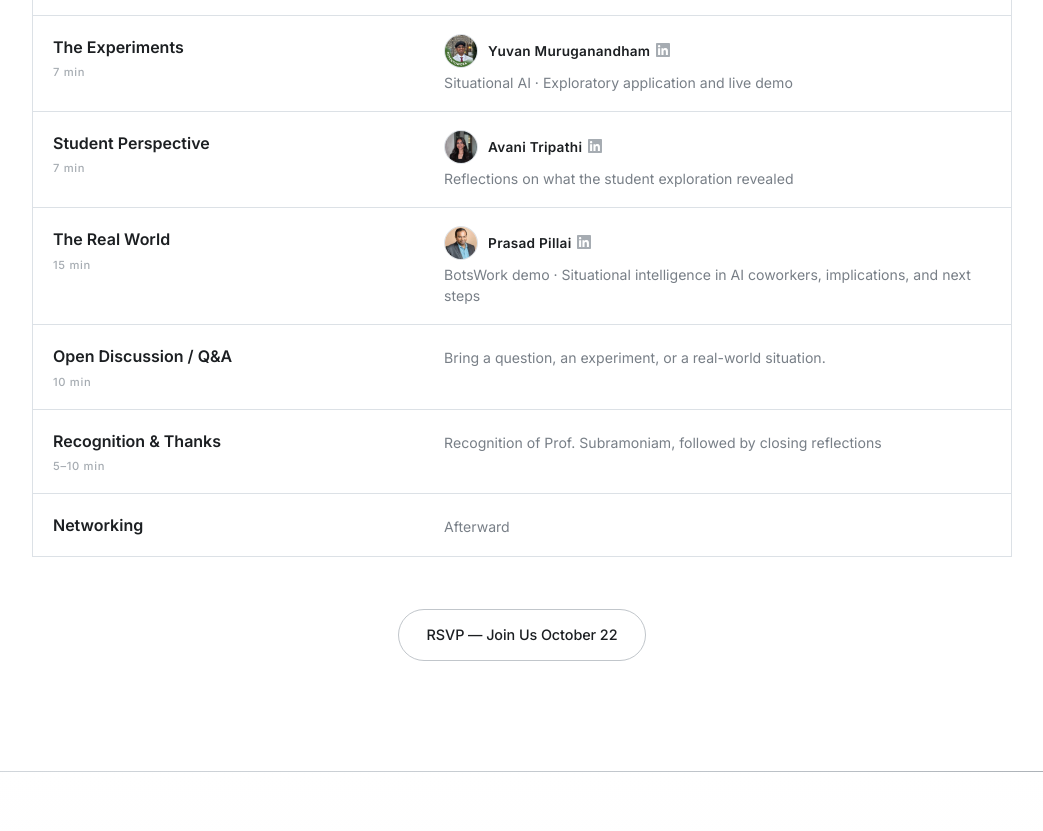
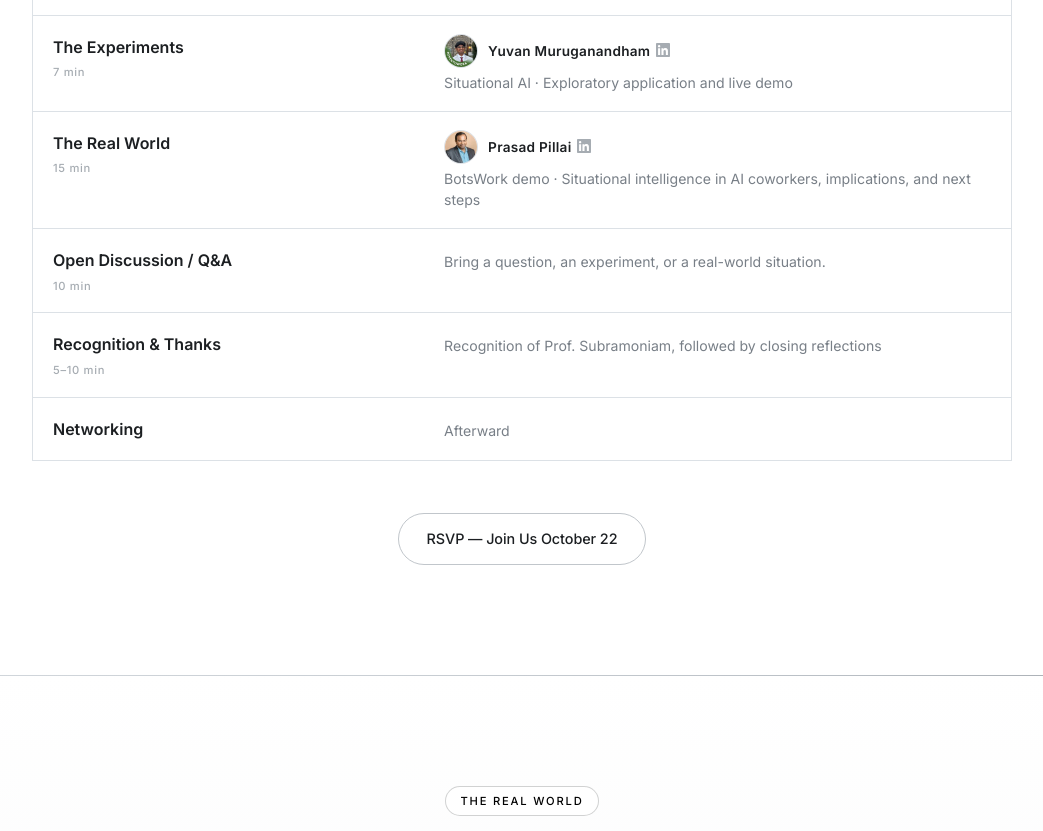
Before and after one commit to Situational-AI/situational-ai.github.io, an Eleventy site: page src/events/october-22-2026.html in a window 1280 px wide. Shown: the part 3777-4608 px from the top of the page, without its empty margins (118-1161 px from the left). Built offline with nearby package versions, Linux system fonts and the light colour scheme; Eleventy itself is replaced by a stand-in of ours; files that its build step writes are made by us from their sources.

Commit message:
program: drop the Student Perspective segment
Avani now has one slot, The Idea, at the top. Her project page still lists
the forum under Presentations, without claiming a segment of its own.

Co-Authored-By: Claude Opus 5 (1M context) <noreply@anthropic.com>

```diff
--- a/src/_data/people.json
+++ b/src/_data/people.json
@@ -108,7 +108,7 @@
       "Research interests"
     ],
     "eventRoles": {
-      "october-22-2026": "The Idea · Student Perspective"
+      "october-22-2026": "The Idea"
     }
   },
   {
--- a/src/_data/projects.json
+++ b/src/_data/projects.json
@@ -212,7 +212,7 @@
       "Definition",
       "Human correction and governance"
     ],
-    "presentation": "Welcome · Student Perspective",
+    "presentation": null,
     "sections": [
       [
         "The Journey",
--- a/src/events/october-22-2026.html
+++ b/src/events/october-22-2026.html
@@ -191,7 +191,6 @@ layout: "layouts/base.njk"
             <tr><th>The Computation<span class="program-duration">7 min</span></th><td><a class="person" href="/people/sabareesh-dinakaran.html"><span class="avatar avatar--sm" data-initials="SD"><img src="../assets/images/people/sabareesh.jpg" alt="" loading="lazy" onerror="this.remove()"></span><strong class="person-name">Sabareesh Dinakaran</strong></a><a class="li-link" href="https://www.linkedin.com/in/sabareesh-dinakaran-1a5692283/" target="_blank" rel="noopener" aria-label="Sabareesh Dinakaran on LinkedIn"><svg class="li-icon" viewBox="0 0 24 24" aria-hidden="true"><path fill="currentColor" d="M20.45 20.45h-3.55v-5.57c0-1.33-.03-3.04-1.85-3.04-1.85 0-2.14 1.45-2.14 2.94v5.67H9.36V9h3.41v1.56h.05c.47-.9 1.63-1.85 3.36-1.85 3.6 0 4.27 2.37 4.27 5.45v6.29zM5.34 7.43a2.06 2.06 0 1 1 0-4.12 2.06 2.06 0 0 1 0 4.12zM7.12 20.45H3.56V9h3.56v11.45zM22.22 0H1.77C.79 0 0 .77 0 1.72v20.56C0 23.23.79 24 1.77 24h20.45c.98 0 1.78-.77 1.78-1.72V1.72C24 .77 23.2 0 22.22 0z"/></svg></a><span class="program-note">Can situation recognition reduce context and prompt needs and enable smaller, efficient models?</span></td></tr>
             <tr><th>The Experiments<span class="program-duration">7 min</span></th><td><a class="person" href="/people/sai-jagadish-manchikanti.html"><span class="avatar avatar--sm" data-initials="SM"><img src="../assets/images/people/sai.jpg" alt="" loading="lazy" onerror="this.remove()"></span><strong class="person-name">Sai Jagadish Manchikanti</strong></a><a class="li-link" href="https://www.linkedin.com/in/saijagadishkumarmanchikanti/" target="_blank" rel="noopener" aria-label="Sai Jagadish Manchikanti on LinkedIn"><svg class="li-icon" viewBox="0 0 24 24" aria-hidden="true"><path fill="currentColor" d="M20.45 20.45h-3.55v-5.57c0-1.33-.03-3.04-1.85-3.04-1.85 0-2.14 1.45-2.14 2.94v5.67H9.36V9h3.41v1.56h.05c.47-.9 1.63-1.85 3.36-1.85 3.6 0 4.27 2.37 4.27 5.45v6.29zM5.34 7.43a2.06 2.06 0 1 1 0-4.12 2.06 2.06 0 0 1 0 4.12zM7.12 20.45H3.56V9h3.56v11.45zM22.22 0H1.77C.79 0 0 .77 0 1.72v20.56C0 23.23.79 24 1.77 24h20.45c.98 0 1.78-.77 1.78-1.72V1.72C24 .77 23.2 0 22.22 0z"/></svg></a><span class="program-note">RiskPulse · Exploratory implementation and live demo</span></td></tr>
             <tr><th>The Experiments<span class="program-duration">7 min</span></th><td><a class="person" href="/people/yuvan-muruganandham.html"><span class="avatar avatar--sm" data-initials="YM"><img src="../assets/images/people/yuvan.jpg" alt="" loading="lazy" onerror="this.remove()"></span><strong class="person-name">Yuvan Muruganandham</strong></a><a class="li-link" href="https://www.linkedin.com/in/yuvan-muruganandham/" target="_blank" rel="noopener" aria-label="Yuvan Muruganandham on LinkedIn"><svg class="li-icon" viewBox="0 0 24 24" aria-hidden="true"><path fill="currentColor" d="M20.45 20.45h-3.55v-5.57c0-1.33-.03-3.04-1.85-3.04-1.85 0-2.14 1.45-2.14 2.94v5.67H9.36V9h3.41v1.56h.05c.47-.9 1.63-1.85 3.36-1.85 3.6 0 4.27 2.37 4.27 5.45v6.29zM5.34 7.43a2.06 2.06 0 1 1 0-4.12 2.06 2.06 0 0 1 0 4.12zM7.12 20.45H3.56V9h3.56v11.45zM22.22 0H1.77C.79 0 0 .77 0 1.72v20.56C0 23.23.79 24 1.77 24h20.45c.98 0 1.78-.77 1.78-1.72V1.72C24 .77 23.2 0 22.22 0z"/></svg></a><span class="program-note">Situational AI · Exploratory application and live demo</span></td></tr>
-            <tr><th>Student Perspective<span class="program-duration">7 min</span></th><td><a class="person" href="/people/avani-tripathi.html"><span class="avatar avatar--sm" data-initials="AT"><img src="../assets/images/people/avani.jpg" alt="" loading="lazy" onerror="this.remove()"></span><strong class="person-name">Avani Tripathi</strong></a><a class="li-link" href="https://www.linkedin.com/in/avanitripathi/" target="_blank" rel="noopener" aria-label="Avani Tripathi on LinkedIn"><svg class="li-icon" viewBox="0 0 24 24" aria-hidden="true"><path fill="currentColor" d="M20.45 20.45h-3.55v-5.57c0-1.33-.03-3.04-1.85-3.04-1.85 0-2.14 1.45-2.14 2.94v5.67H9.36V9h3.41v1.56h.05c.47-.9 1.63-1.85 3.36-1.85 3.6 0 4.27 2.37 4.27 5.45v6.29zM5.34 7.43a2.06 2.06 0 1 1 0-4.12 2.06 2.06 0 0 1 0 4.12zM7.12 20.45H3.56V9h3.56v11.45zM22.22 0H1.77C.79 0 0 .77 0 1.72v20.56C0 23.23.79 24 1.77 24h20.45c.98 0 1.78-.77 1.78-1.72V1.72C24 .77 23.2 0 22.22 0z"/></svg></a><span class="program-note">Reflections on what the student exploration revealed</span></td></tr>
             <tr><th>The Real World<span class="program-duration">15 min</span></th><td><a class="person" href="/people/prasad-pillai.html"><span class="avatar avatar--sm" data-initials="PP"><img src="../assets/images/people/prasad.jpg" alt="" loading="lazy" onerror="this.remove()"></span><strong class="person-name">Prasad Pillai</strong></a><a class="li-link" href="https://www.linkedin.com/in/prasadppillai/" target="_blank" rel="noopener" aria-label="Prasad Pillai on LinkedIn"><svg class="li-icon" viewBox="0 0 24 24" aria-hidden="true"><path fill="currentColor" d="M20.45 20.45h-3.55v-5.57c0-1.33-.03-3.04-1.85-3.04-1.85 0-2.14 1.45-2.14 2.94v5.67H9.36V9h3.41v1.56h.05c.47-.9 1.63-1.85 3.36-1.85 3.6 0 4.27 2.37 4.27 5.45v6.29zM5.34 7.43a2.06 2.06 0 1 1 0-4.12 2.06 2.06 0 0 1 0 4.12zM7.12 20.45H3.56V9h3.56v11.45zM22.22 0H1.77C.79 0 0 .77 0 1.72v20.56C0 23.23.79 24 1.77 24h20.45c.98 0 1.78-.77 1.78-1.72V1.72C24 .77 23.2 0 22.22 0z"/></svg></a><span class="program-note">BotsWork demo · Situational intelligence in AI coworkers, implications, and next steps</span></td></tr>
             <tr><th>Open Discussion / Q&amp;A<span class="program-duration">10 min</span></th><td><span class="program-note">Bring a question, an experiment, or a real-world situation.</span></td></tr>
             <tr><th>Recognition &amp; Thanks<span class="program-duration">5–10 min</span></th><td><span class="program-note">Recognition of Prof. Subramoniam, followed by closing reflections</span></td></tr>
```
